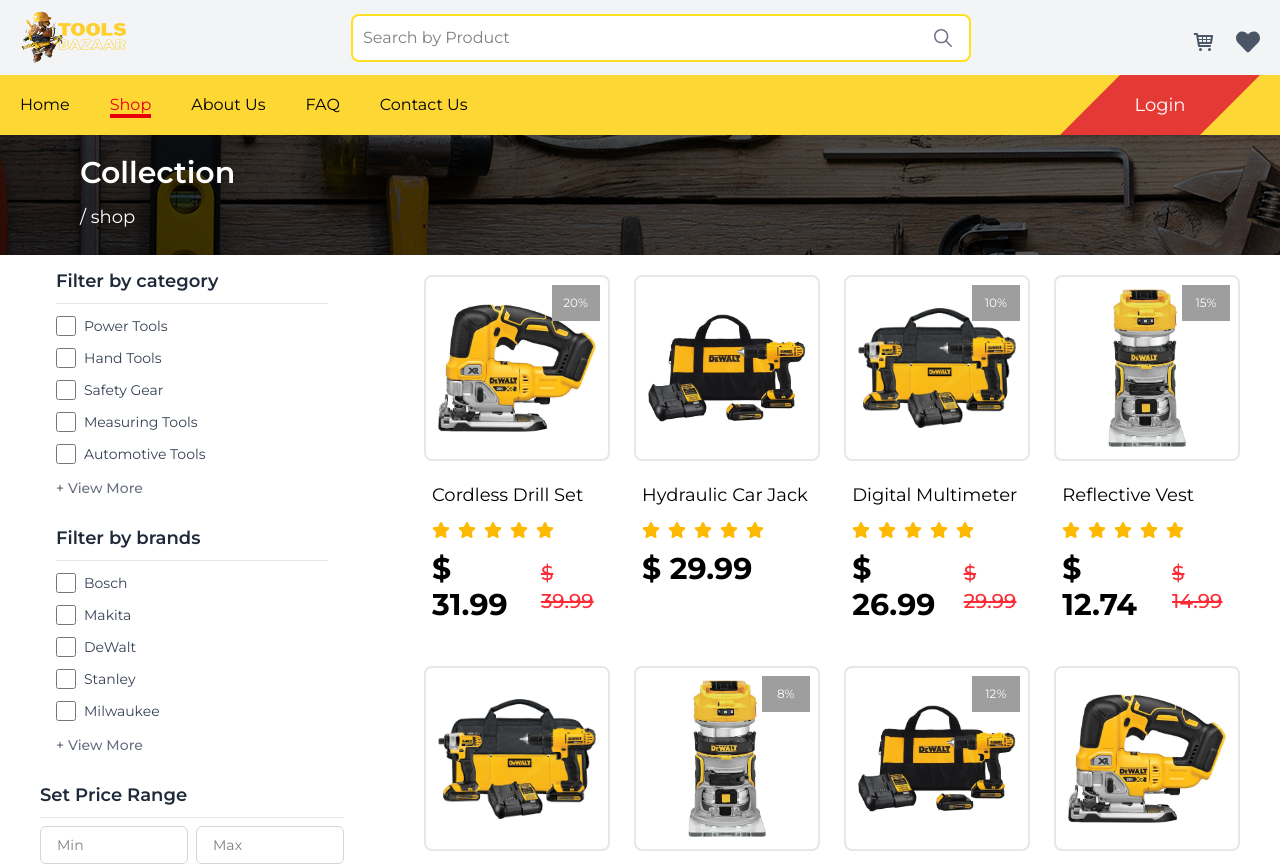
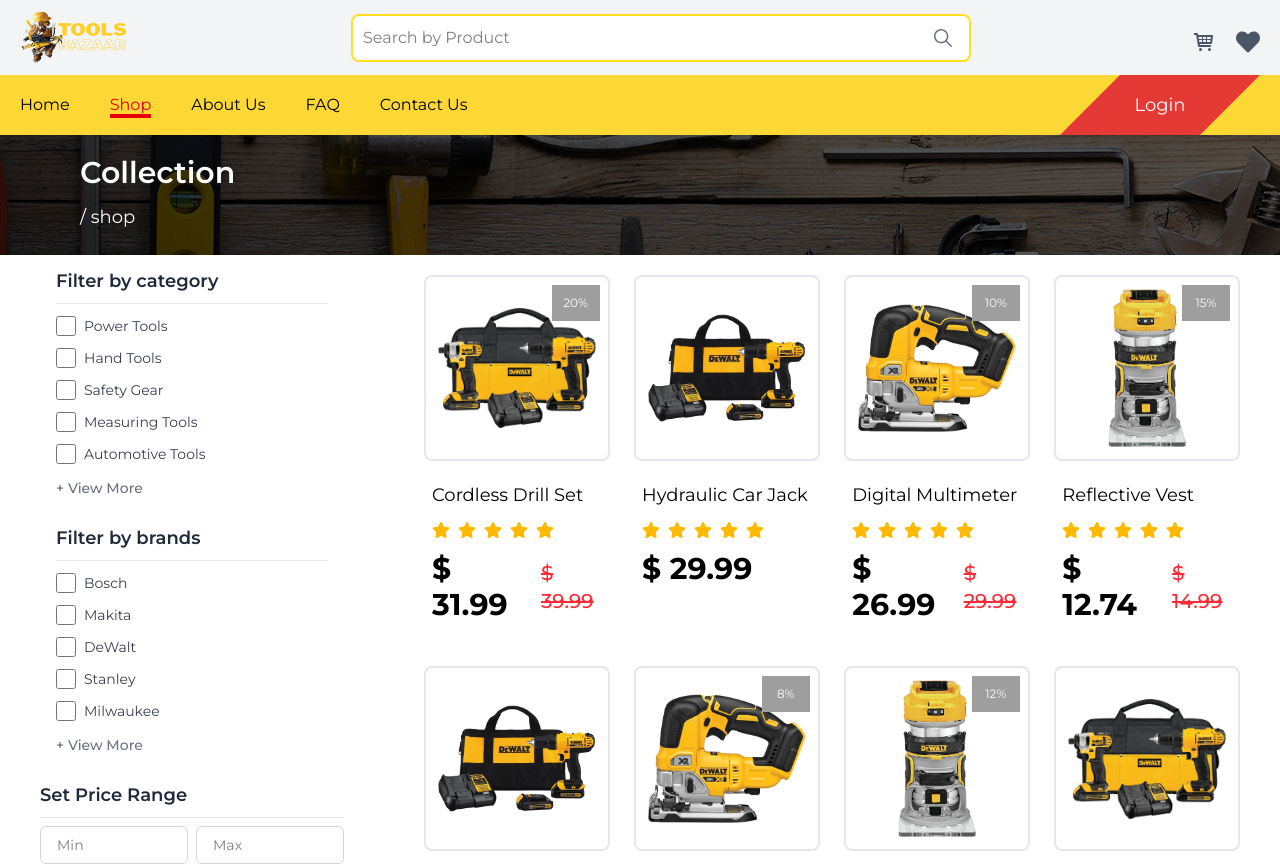
Before and after one commit to taiatulislam/toolsBazaar, a React (Vite) app: page /shop in a window 1280 px wide. Shown: the top 866 px of the page. Built offline with nearby package versions, Linux system fonts and the light colour scheme; grey boxes are pictures that could not be loaded.

Commit message:
add more product json

```diff
--- a/src/page/Shop/Shop.jsx
+++ b/src/page/Shop/Shop.jsx
@@ -69,14 +69,16 @@
         {/* Product Grid */}
         <main className="w-full px-2 md:px-10 pt-5">
           <div className="grid grid-cols-2 lg:grid-cols-4 gap-[3%] h-[calc(100dvh-2rem)] overflow-y-auto scrollbar-hide">
-            {products?.map((product, index) => (
-              <div key={index} className="pb-5">
-                <ProductCard item={product} />
-              </div>
-            ))}
+            {products
+              ?.slice(currentPage * 12 - 12, currentPage * 12)
+              ?.map((product, index) => (
+                <div key={index} className="pb-5">
+                  <ProductCard item={product} />
+                </div>
+              ))}
           </div>
           <Pagination
-            totalItems={90}
+            totalItems={60}
             itemsPerPage={12}
             currentPage={currentPage}
             onPageChange={setCurrentPage}
@@ -90,7 +92,7 @@
 const products = [
   {
     title: "Cordless Drill Set",
-    image: Featured3,
+    image: Featured1,
     price: "39.99",
     offer: { discount: "20" },
   },
@@ -102,7 +104,7 @@
   },
   {
     title: "Digital Multimeter",
-    image: Featured1,
+    image: Featured3,
     price: "29.99",
     offer: { discount: "10" },
   },
@@ -114,61 +116,61 @@
   },
   {
     title: "Magnetic Tool Holder",
-    image: Featured1,
+    image: Featured4,
     price: "12.99",
     offer: { discount: "N/A" },
   },
   {
     title: "Precision Screwdriver Kit",
-    image: Featured2,
+    image: Featured3,
     price: "17.49",
     offer: { discount: "8" },
   },
   {
     title: "Heavy Duty Work Gloves",
-    image: Featured4,
+    image: Featured2,
     price: "11.99",
     offer: { discount: "12" },
   },
   {
     title: "Self-Leveling Laser",
-    image: Featured3,
+    image: Featured1,
     price: "9.99",
     offer: { discount: "N/A" },
   },
   {
     title: "Foldable Workbench",
-    image: Featured2,
+    image: Featured4,
     price: "49.99",
     offer: { discount: "18" },
   },
   {
     title: "LED Headlamp",
-    image: Featured1,
+    image: Featured2,
     price: "7.99",
     offer: { discount: "30" },
   },
   {
     title: "Electric Screwdriver",
-    image: Featured3,
+    image: Featured1,
     price: "22.99",
     offer: { discount: "N/A" },
   },
   {
     title: "Telescoping Ladder",
-    image: Featured4,
+    image: Featured3,
     price: "69.99",
     offer: { discount: "22" },
   },
   {
     title: "Compact Heat Gun",
-    image: Featured1,
+    image: Featured2,
     price: "19.99",
     offer: { discount: "7" },
   },
   {
     title: "Safety Goggles",
-    image: Featured2,
+    image: Featured1,
     price: "5.49",
     offer: { discount: "9" },
   },
@@ -177,6 +179,264 @@
     image: Featured3,
     price: "24.99",
     offer: { discount: "14" },
+  },
+  {
+    title: "Wire Stripper Tool",
+    image: Featured2,
+    price: "8.99",
+    offer: { discount: "N/A" },
+  },
+  {
+    title: "Adjustable Wrench",
+    image: Featured1,
+    price: "15.99",
+    offer: { discount: "11" },
+  },
+  {
+    title: "Electric Sander",
+    image: Featured3,
+    price: "34.99",
+    offer: { discount: "N/A" },
+  },
+  {
+    title: "Measuring Tape",
+    image: Featured2,
+    price: "4.99",
+    offer: { discount: "6" },
+  },
+  {
+    title: "Portable Air Compressor",
+    image: Featured1,
+    price: "59.99",
+    offer: { discount: "20" },
+  },
+  {
+    title: "Hacksaw Set",
+    image: Featured3,
+    price: "13.99",
+    offer: { discount: "10" },
+  },
+  {
+    title: "Utility Knife",
+    image: Featured2,
+    price: "6.49",
+    offer: { discount: "5" },
+  },
+  {
+    title: "Rechargeable Flashlight",
+    image: Featured1,
+    price: "18.99",
+    offer: { discount: "12" },
+  },
+  {
+    title: "Ratchet Wrench Set",
+    image: Featured3,
+    price: "42.99",
+    offer: { discount: "16" },
+  },
+  {
+    title: "Cordless Angle Grinder",
+    image: Featured2,
+    price: "79.99",
+    offer: { discount: "25" },
+  },
+  {
+    title: "Caulking Gun",
+    image: Featured1,
+    price: "9.99",
+    offer: { discount: "N/A" },
+  },
+  {
+    title: "Steel Hammer",
+    image: Featured3,
+    price: "12.49",
+    offer: { discount: "7" },
+  },
+  {
+    title: "Tool Organizer Box",
+    image: Featured2,
+    price: "21.99",
+    offer: { discount: "15" },
+  },
+  {
+    title: "Drill Bit Set",
+    image: Featured1,
+    price: "27.99",
+    offer: { discount: "13" },
+  },
+  {
+    title: "Cordless Impact Wrench",
+    image: Featured3,
+    price: "89.99",
+    offer: { discount: "30" },
+  },
+  {
+    title: "Pry Bar Set",
+    image: Featured2,
+    price: "16.49",
+    offer: { discount: "N/A" },
+  },
+  {
+    title: "Welding Helmet",
+    image: Featured1,
+    price: "54.99",
+    offer: { discount: "18" },
+  },
+  {
+    title: "Claw Hammer",
+    image: Featured3,
+    price: "8.99",
+    offer: { discount: "6" },
+  },
+  {
+    title: "Paint Sprayer",
+    image: Featured2,
+    price: "74.99",
+    offer: { discount: "22" },
+  },
+  {
+    title: "Bench Grinder",
+    image: Featured1,
+    price: "64.99",
+    offer: { discount: "20" },
+  },
+  {
+    title: "Cordless Jigsaw",
+    image: Featured3,
+    price: "49.99",
+    offer: { discount: "17" },
+  },
+  {
+    title: "Work Apron",
+    image: Featured2,
+    price: "14.49",
+    offer: { discount: "8" },
+  },
+  {
+    title: "Pipe Wrench",
+    image: Featured1,
+    price: "19.99",
+    offer: { discount: "10" },
+  },
+  {
+    title: "Digital Caliper",
+    image: Featured3,
+    price: "23.99",
+    offer: { discount: "12" },
+  },
+  {
+    title: "Work Light",
+    image: Featured2,
+    price: "27.99",
+    offer: { discount: "15" },
+  },
+  {
+    title: "Circular Saw",
+    image: Featured1,
+    price: "69.99",
+    offer: { discount: "25" },
+  },
+  {
+    title: "Staple Gun",
+    image: Featured3,
+    price: "11.49",
+    offer: { discount: "N/A" },
+  },
+  {
+    title: "Hand Saw",
+    image: Featured2,
+    price: "7.99",
+    offer: { discount: "6" },
+  },
+  {
+    title: "Work Boots",
+    image: Featured1,
+    price: "44.99",
+    offer: { discount: "15" },
+  },
+  {
+    title: "Air Blower",
+    image: Featured3,
+    price: "39.99",
+    offer: { discount: "19" },
+  },
+  {
+    title: "Allen Key Set",
+    image: Featured2,
+    price: "13.49",
+    offer: { discount: "9" },
+  },
+  {
+    title: "Wood Chisel Set",
+    image: Featured1,
+    price: "18.49",
+    offer: { discount: "11" },
+  },
+  {
+    title: "Heat Resistant Gloves",
+    image: Featured3,
+    price: "15.99",
+    offer: { discount: "N/A" },
+  },
+  {
+    title: "Tool Belt",
+    image: Featured2,
+    price: "24.99",
+    offer: { discount: "13" },
+  },
+  {
+    title: "Cordless Nail Gun",
+    image: Featured1,
+    price: "84.99",
+    offer: { discount: "28" },
+  },
+  {
+    title: "Measuring Wheel",
+    image: Featured3,
+    price: "33.99",
+    offer: { discount: "12" },
+  },
+  {
+    title: "Lawn Mower",
+    image: Featured2,
+    price: "129.99",
+    offer: { discount: "30" },
+  },
+  {
+    title: "Electric Paint Mixer",
+    image: Featured1,
+    price: "26.99",
+    offer: { discount: "N/A" },
+  },
+  {
+    title: "Angle Finder",
+    image: Featured3,
+    price: "17.99",
+    offer: { discount: "10" },
+  },
+  {
+    title: "Cordless Chainsaw",
+    image: Featured2,
+    price: "99.99",
+    offer: { discount: "27" },
+  },
+  {
+    title: "Shop Vacuum Cleaner",
+    image: Featured1,
+    price: "59.99",
+    offer: { discount: "22" },
+  },
+  {
+    title: "Plier Set",
+    image: Featured3,
+    price: "14.99",
+    offer: { discount: "9" },
+  },
+  {
+    title: "Workbench Clamp",
+    image: Featured2,
+    price: "19.49",
+    offer: { discount: "11" },
   },
 ];
 
```
